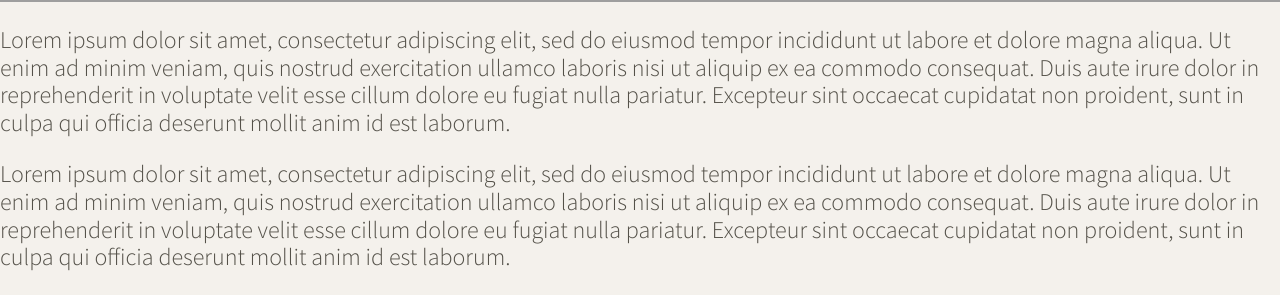
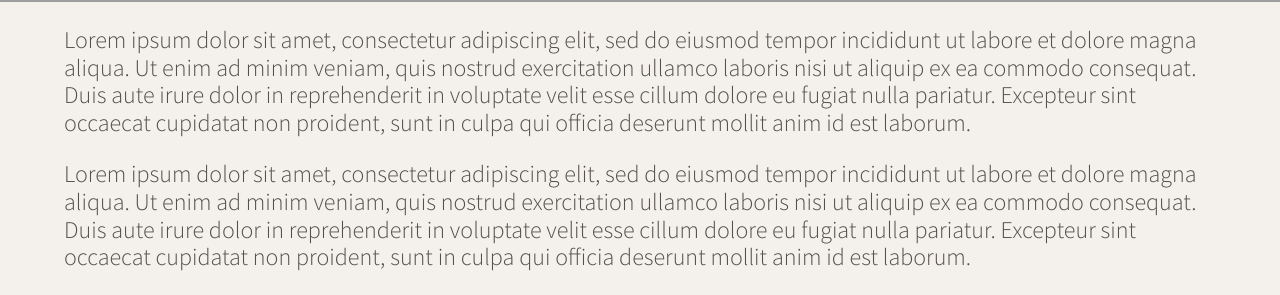
Before and after one commit to cassie-eve/tweeter, a website: page public/index.html in a window 1280 px wide. Shown: the part 518-813 px from the top of the page. Drawn offline with nearby package versions, Linux system fonts and the light colour scheme; grey boxes are pictures that could not be loaded.

Commit message:
change body width

```diff
--- a/public/styles/layout.css
+++ b/public/styles/layout.css
@@ -21,6 +21,13 @@ body {
   font-family: 'Source Sans Pro', sans-serif;
 }
 
+main {
+  width: 90%;
+  background-color: #f4f1ec;
+  margin-left:auto;
+  margin-right:auto;
+}
+
 /*
  * Additional CSS can be defined below or in other CSS files, as per instructions
  */
```
